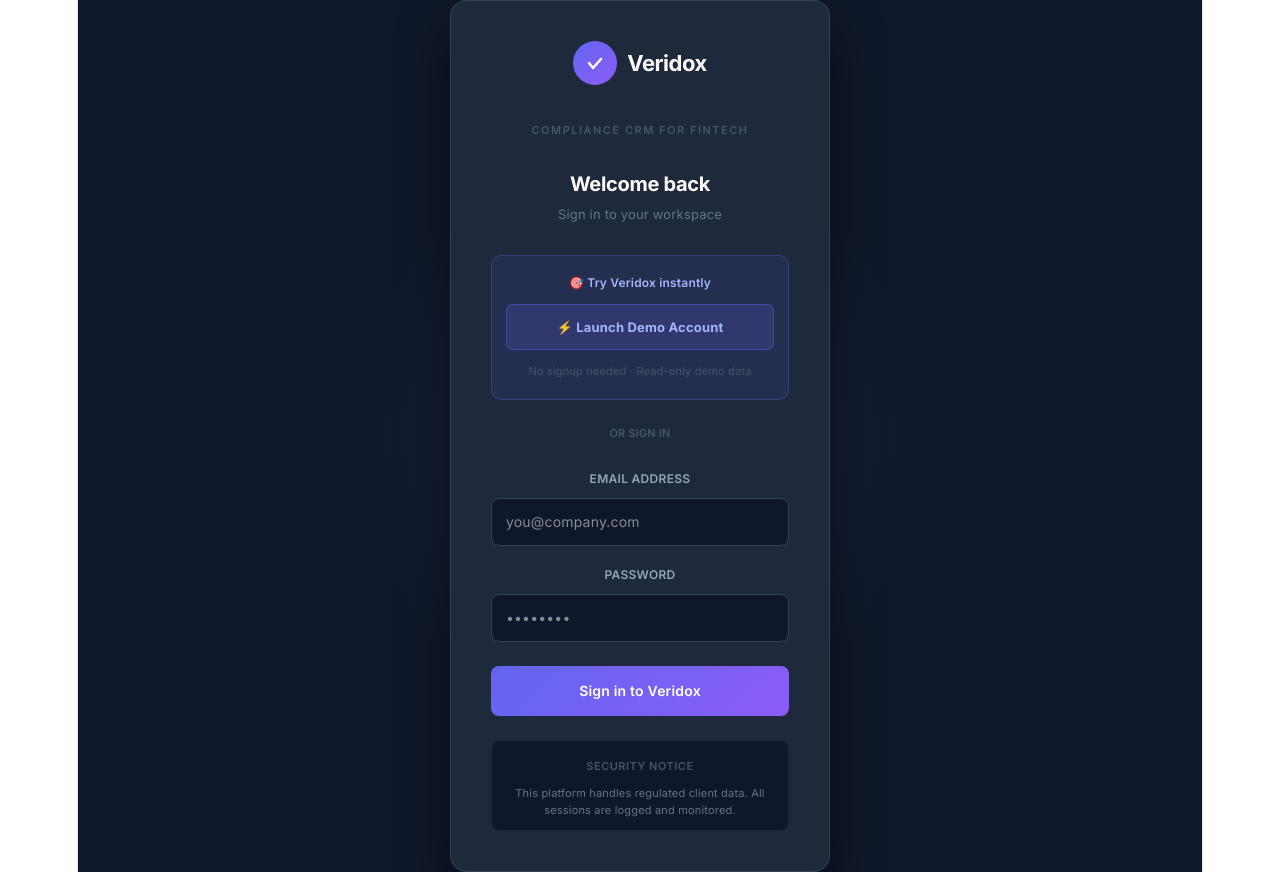
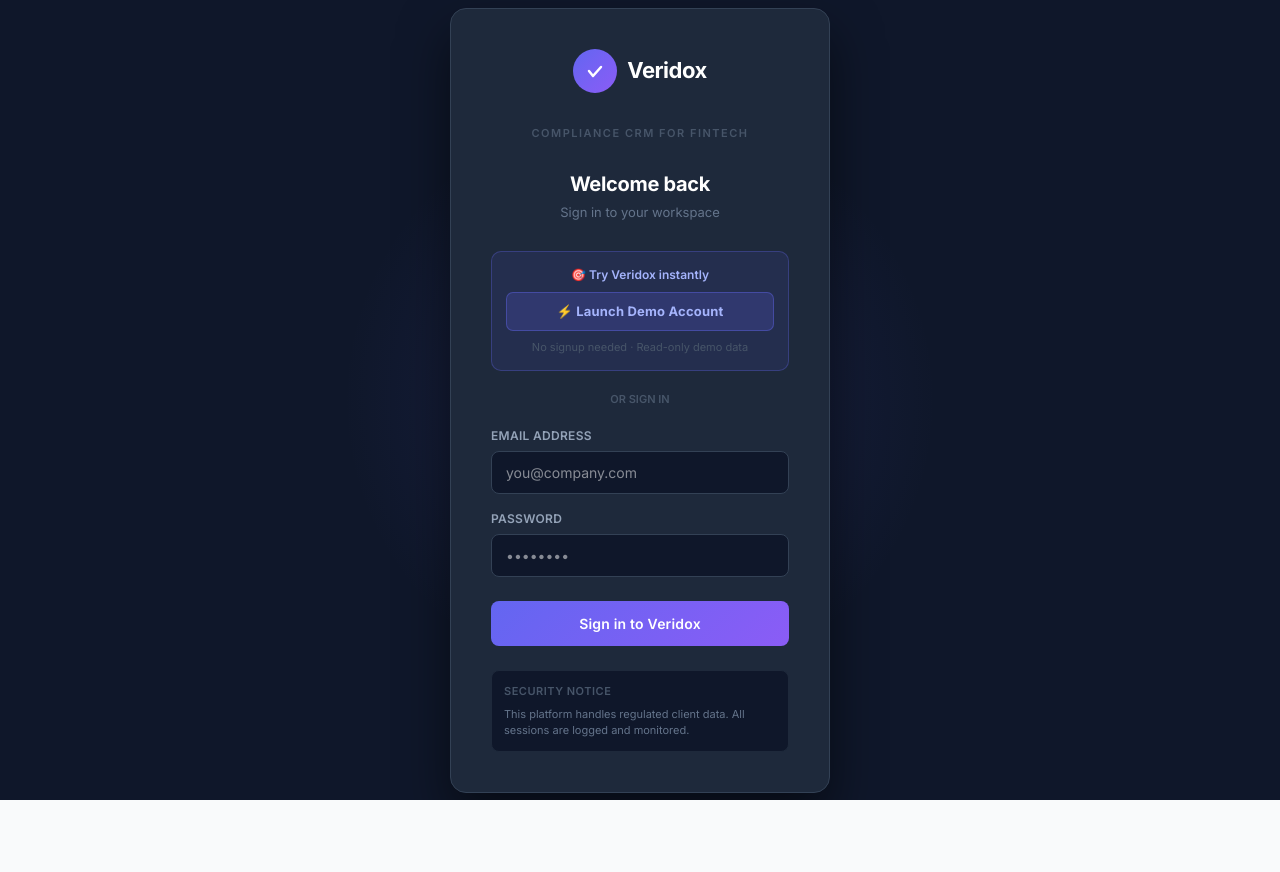
Before and after one commit to SavvidesP/veridox, a React (Vite) app in the folder veridox-clean 3/: page / in a window 1280 px wide. After the commit the page ends 800 px from the top, so only its background shows below. Built offline with nearby package versions, Linux system fonts and the light colour scheme.

Commit message:
Update index.css

```diff
--- a/veridox-clean 3/src/index.css
+++ b/veridox-clean 3/src/index.css
@@ -1,117 +1,44 @@
 @import "tailwindcss";
+
+*,
+*::before,
+*::after {
+  box-sizing: border-box;
+}
 
 * {
   font-family: 'Inter', system-ui, sans-serif;
 }
 
 :root {
-  --text: #6b6375;
-  --text-h: #08060d;
-  --bg: #fff;
-  --border: #e5e4e7;
-  --code-bg: #f4f3ec;
-  --accent: #aa3bff;
-  --accent-bg: rgba(170, 59, 255, 0.1);
-  --accent-border: rgba(170, 59, 255, 0.5);
-  --social-bg: rgba(244, 243, 236, 0.5);
-  --shadow:
-    rgba(0, 0, 0, 0.1) 0 10px 15px -3px, rgba(0, 0, 0, 0.05) 0 4px 6px -2px;
-
-  --sans: system-ui, 'Segoe UI', Roboto, sans-serif;
-  --heading: system-ui, 'Segoe UI', Roboto, sans-serif;
-  --mono: ui-monospace, Consolas, monospace;
-
-  font: 18px/145% var(--sans);
-  letter-spacing: 0.18px;
-  color-scheme: light dark;
-  color: var(--text);
-  background: var(--bg);
+  --sans: 'Inter', system-ui, 'Segoe UI', Roboto, sans-serif;
+  color-scheme: light;
   font-synthesis: none;
   text-rendering: optimizeLegibility;
   -webkit-font-smoothing: antialiased;
   -moz-osx-font-smoothing: grayscale;
-
-  @media (max-width: 1024px) {
-    font-size: 16px;
-  }
 }
 
-@media (prefers-color-scheme: dark) {
-  :root {
-    --text: #9ca3af;
-    --text-h: #f3f4f6;
-    --bg: #16171d;
-    --border: #2e303a;
-    --code-bg: #1f2028;
-    --accent: #c084fc;
-    --accent-bg: rgba(192, 132, 252, 0.15);
-    --accent-border: rgba(192, 132, 252, 0.5);
-    --social-bg: rgba(47, 48, 58, 0.5);
-    --shadow:
-      rgba(0, 0, 0, 0.4) 0 10px 15px -3px, rgba(0, 0, 0, 0.25) 0 4px 6px -2px;
-  }
-
-  #social .button-icon {
-    filter: invert(1) brightness(2);
-  }
+html,
+body {
+  margin: 0;
+  padding: 0;
+  width: 100%;
+  min-height: 100vh;
+  background: #F9FAFB;
+  color: #111827;
+  font: 14px/1.5 var(--sans);
 }
 
-body {
-  margin: 0;
-}
-
+/* Full-bleed app shell â€” no width cap, no centering (was a Vite-template leftover) */
 #root {
-  width: 1126px;
-  max-width: 100%;
-  margin: 0 auto;
-  text-align: center;
-  border-inline: 1px solid var(--border);
-  min-height: 100svh;
-  display: flex;
-  flex-direction: column;
-  box-sizing: border-box;
+  width: 100%;
+  min-height: 100vh;
 }
 
 h1,
-h2 {
-  font-family: var(--heading);
-  font-weight: 500;
-  color: var(--text-h);
-}
-
-h1 {
-  font-size: 56px;
-  letter-spacing: -1.68px;
-  margin: 32px 0;
-  @media (max-width: 1024px) {
-    font-size: 36px;
-    margin: 20px 0;
-  }
-}
-h2 {
-  font-size: 24px;
-  line-height: 118%;
-  letter-spacing: -0.24px;
-  margin: 0 0 8px;
-  @media (max-width: 1024px) {
-    font-size: 20px;
-  }
-}
+h2,
+h3,
 p {
   margin: 0;
 }
-
-code,
-.counter {
-  font-family: var(--mono);
-  display: inline-flex;
-  border-radius: 4px;
-  color: var(--text-h);
-}
-
-code {
-  font-size: 15px;
-  line-height: 135%;
-  padding: 4px 8px;
-  background: var(--code-bg);
-}
```
